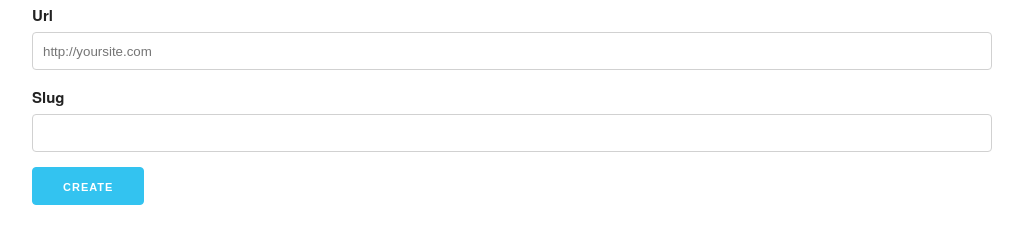
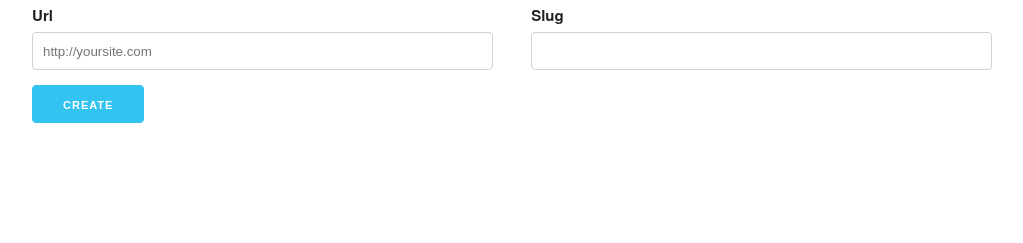
Before and after one commit to scripDoc/url-slug, a website: page public/index.html in a window 1280 px wide. Shown: the part 77-320 px from the top of the page, without its empty margins (128-1151 px from the left). Drawn offline with nearby package versions, Linux system fonts and the light colour scheme.

Commit message:
style: change input position

```diff
--- a/public/index.html
+++ b/public/index.html
@@ -14,18 +14,20 @@
     <h1>Short URL is easy!</h1>
   </header>
   <main id="app" class="container" v-cloak>
-    <div class="row">
-      <div class="six column">
-        <form @submit.prevent="createUrl">
+    <form @submit.prevent="createUrl">
+      <div class="row">
+        <div class="six columns">
           <label for="url">Url</label>
           <input v-model="url" class="u-full-width" id="url" name="url" type="text" placeholder="http://yoursite.com">
+        </div>
+        <div class="six columns">
           <label for="slug">Slug</label>
           <input v-model="slug" class="u-full-width" id="slug" name="slug" type="text">
-          <button class="button-primary" type="submit">Create</button>
-        </form>
-        <pre v-if="created"><code>{{ JSON.stringify(created, null, 2) }}</code></pre>
+        </div>
       </div>
-    </div>
+      <button class="button-primary" type="submit">Create</button>
+    </form>
+    <pre v-if="created"><code>{{ JSON.stringify(created, null, 2) }}</code></pre>
   </main>
 
   <script src="https://unpkg.com/vue@2.6.12/dist/vue.js"></script>
```
